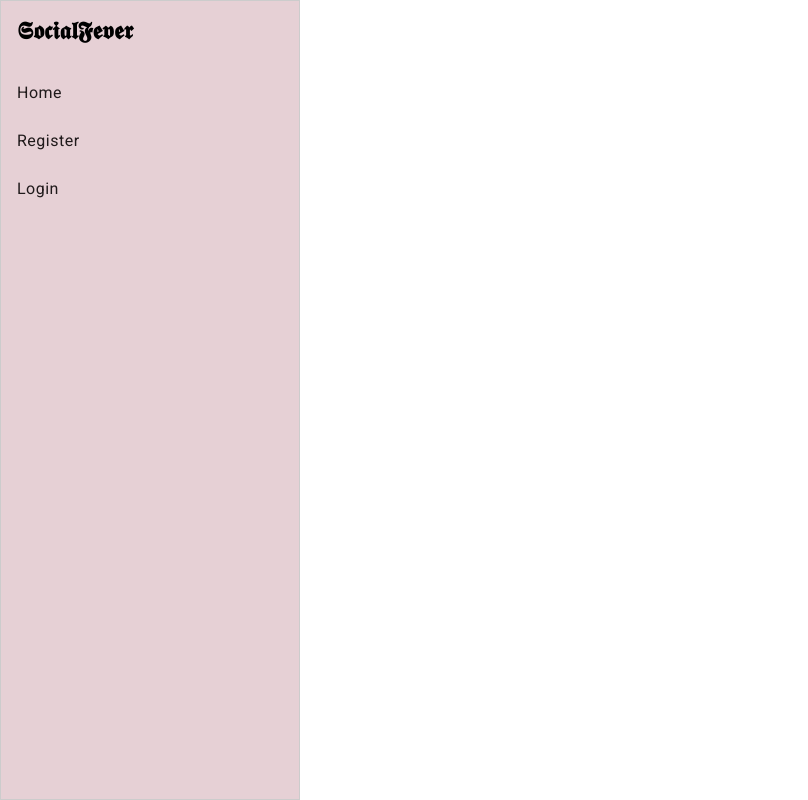
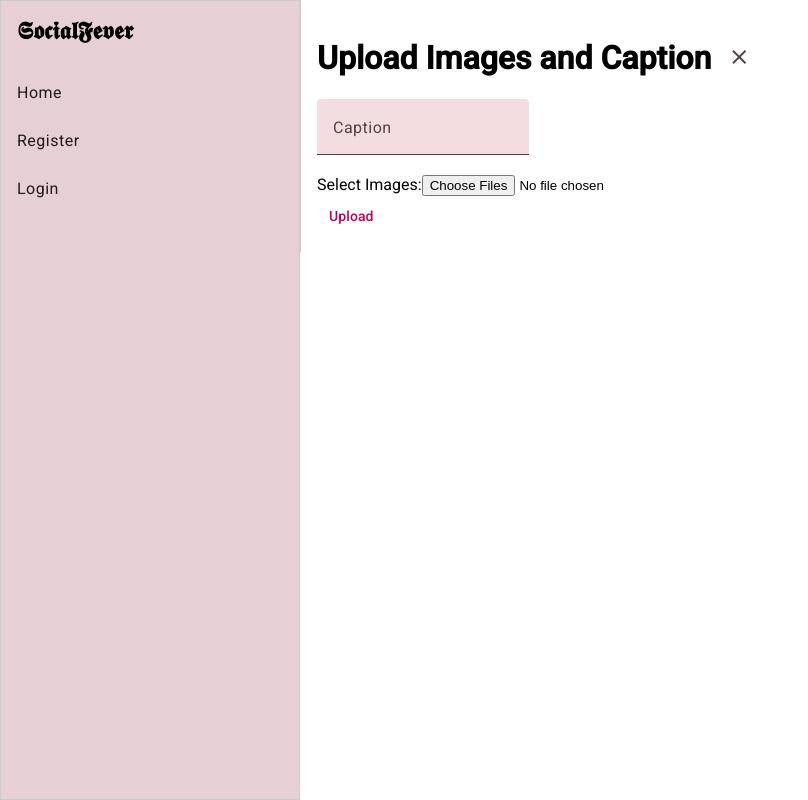
Before and after one commit to Tanya228-web/SocialFever, an Angular app: page /postform in a window 1280 px wide. Before the commit this address led to /. Shown: the whole page, without its empty margins (0-808 px from the left). Built offline with nearby package versions, Linux system fonts and the light colour scheme.

Commit message:
post created

```diff
--- a/src/app/app.component.html
+++ b/src/app/app.component.html
@@ -1,2 +1,7 @@
-<app-header></app-header>
-<router-outlet></router-outlet>
+<div class="app-container">
+    <app-header class="sidebar"></app-header>
+
+    <div class="main-content">
+      <router-outlet></router-outlet>
+    </div>
+  </div>
--- a/src/app/app.routes.ts
+++ b/src/app/app.routes.ts
@@ -5,6 +5,7 @@ import { RegisterComponent } from './pages/register/register.component';
 
 import { LoginComponent } from './pages/login/login.component';
 import { HomeComponent } from './pages/home/home.component';
+import { PostFormComponent } from './components/post-form/post-form.component';
 export const routes: Routes = [
   {
     path: '',
@@ -22,4 +23,8 @@ export const routes: Routes = [
     path: 'login',
     component: LoginComponent,
   },
+  {
+    path:'postform',
+    component:PostFormComponent,
+  }
 ];
--- /dev/null
+++ b/src/app/components/post-form/post-form.component.html
@@ -0,0 +1,32 @@
+<h1 mat-dialog-title class="flex justify-between items-center">
+    Upload Images and Caption
+    <button mat-icon-button aria-label="Close">
+      <mat-icon>close</mat-icon>
+    </button>
+  </h1>
+
+  <form [formGroup]="postForm" (ngSubmit)="onSubmit()">
+    <div mat-dialog-content>
+
+      <mat-form-field appearance="fill" class="w-full">
+        <mat-label>Caption</mat-label>
+        <input matInput formControlName="caption" placeholder="Enter caption" />
+      </mat-form-field>
+
+      <br />
+
+      <label for="imageInput">Select Images:</label>
+      <input
+        type="file"
+        id="imageInput"
+        (change)="imageHandler($event)"
+        multiple
+        accept="image/*"
+      />
+    </div>
+
+    <div mat-dialog-actions>
+
+      <button mat-button color="primary" type="submit">Upload</button>
+    </div>
+  </form>
--- /dev/null
+++ b/src/app/components/post-form/post-form.component.ts
@@ -0,0 +1,57 @@
+import { Component } from '@angular/core';
+import { MatIcon } from '@angular/material/icon';
+
+import { CommonModule } from '@angular/common';
+
+import { MatFormField, MatFormFieldModule } from '@angular/material/form-field';
+import { MatInputModule } from '@angular/material/input';
+import { MatButtonModule } from '@angular/material/button';
+import {
+  ReactiveFormsModule,
+  FormBuilder,
+  FormGroup,
+  FormControl,
+} from '@angular/forms';
+
+@Component({
+  selector: 'app-post-form',
+  imports: [
+    CommonModule,
+    MatFormFieldModule,
+    MatInputModule,
+    MatButtonModule,
+    ReactiveFormsModule,
+    MatIcon,
+  ],
+  templateUrl: './post-form.component.html',
+  styleUrl: './post-form.component.css',
+})
+export class PostFormComponent {
+  images: any = [];
+  postForm = new FormGroup({
+    caption: new FormControl(''),
+  });
+
+  imageHandler(event: any) {
+    if (event.target.files) {
+      this.images = Array.from(event.target.files);
+      console.log(this.images);
+    }
+  }
+  onSubmit() {
+    const caption = this.postForm.value.caption;
+     // <== this should not be undefined
+
+    const formData = new FormData();
+    formData.append('caption', caption || '');
+
+    this.images.forEach((image: File) => {
+      formData.append('images', image);
+    });
+
+    for (let pair of formData.entries()) {
+      console.log(pair[0] + ':', pair[1]);
+    }
+  }
+
+}
--- a/src/app/pages/home/home.component.html
+++ b/src/app/pages/home/home.component.html
@@ -3,6 +3,6 @@
     <app-post [postData]="postList"></app-post>
   </div>
   <button mat-fab color="warn" id="post-button">
-    <mat-icon>add</mat-icon>
+    <mat-icon (click)="createPost()">add</mat-icon>
   </button>
 </div>
--- a/src/app/pages/home/home.component.ts
+++ b/src/app/pages/home/home.component.ts
@@ -2,6 +2,7 @@ import { Component } from '@angular/core';
 import { PostComponent } from '../../components/post/post.component';
 import { MatIcon } from '@angular/material/icon';
 import { UserService } from '../../services/user.service';
+
 @Component({
   selector: 'app-home',
   imports: [PostComponent,MatIcon],
@@ -17,6 +18,11 @@ export class HomeComponent {
       console.log(this.postList)
     })
   }
+  createPost(){
+
+
+
+  }
 
 
 
```
Also changed, not shown: src/app/components/post-form/post-form.component.css (added), 1 other file (tests, documents, lock files or other folders).
